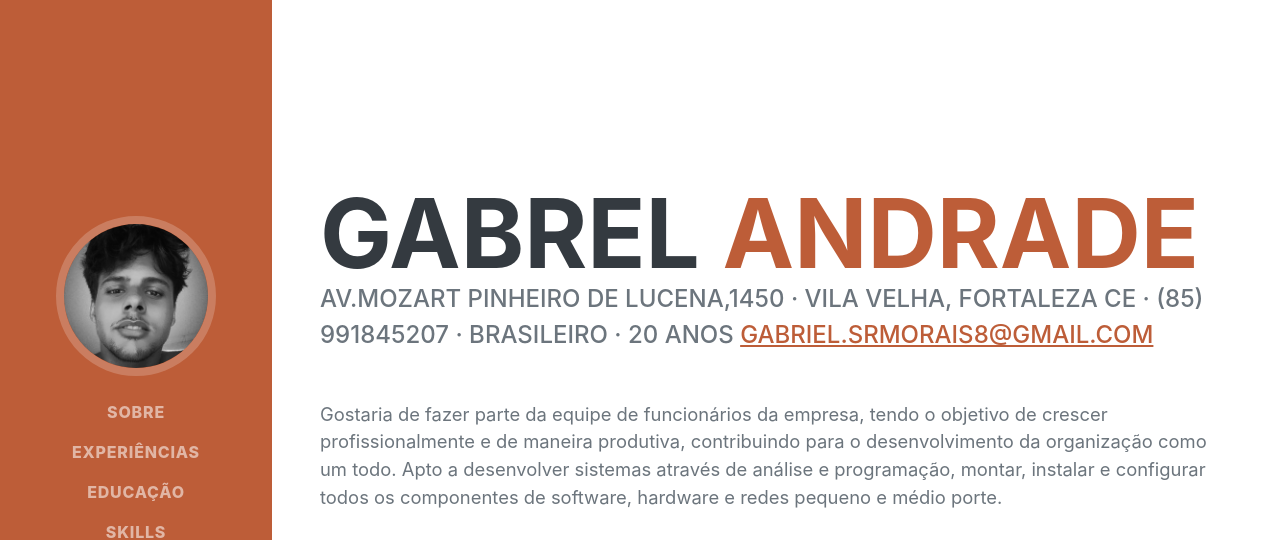
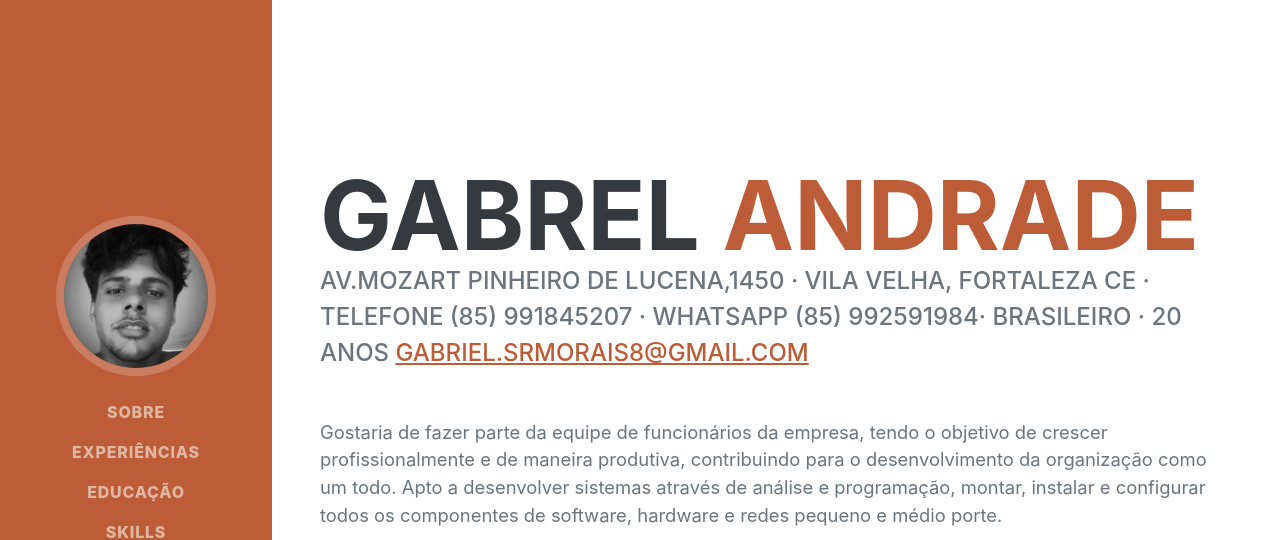
Before and after one commit to Gabrielgthk/Curriculo-portfolio, a plain HTML site: page index.html in a window 1280 px wide. Shown: the top 540 px of the page. Drawn offline with nearby package versions, Linux system fonts and the light colour scheme; a web font is replaced by a local one.

Commit message:
Add files via upload

```diff
--- a/index.html
+++ b/index.html
@@ -49,7 +49,7 @@
                     <span class="text-primary">Andrade</span>
                 </h1>
                 <div class="subheading mb-5">
-                    AV.Mozart Pinheiro de Lucena,1450 · Vila Velha, Fortaleza CE · (85) 991845207 · Brasileiro · 20 anos
+                    AV.Mozart Pinheiro de Lucena,1450 · Vila Velha, Fortaleza CE · Telefone (85) 991845207 · Whatsapp (85) 992591984· Brasileiro · 20 anos
                     <a href="mailto:gabriel.srmorais8@gmail.com">gabriel.srmorais8@gmail.com</a>
                 </div>
                 <p class="lead mb-5">Gostaria de fazer parte da equipe de funcionários da empresa, tendo o objetivo de
```
